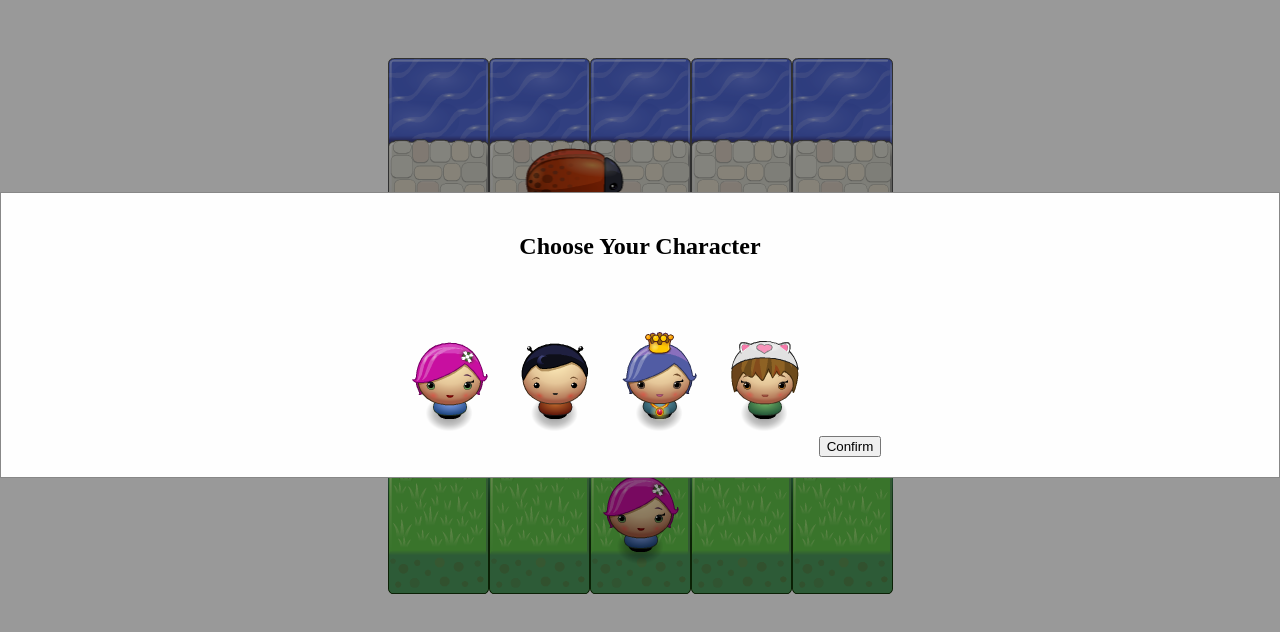
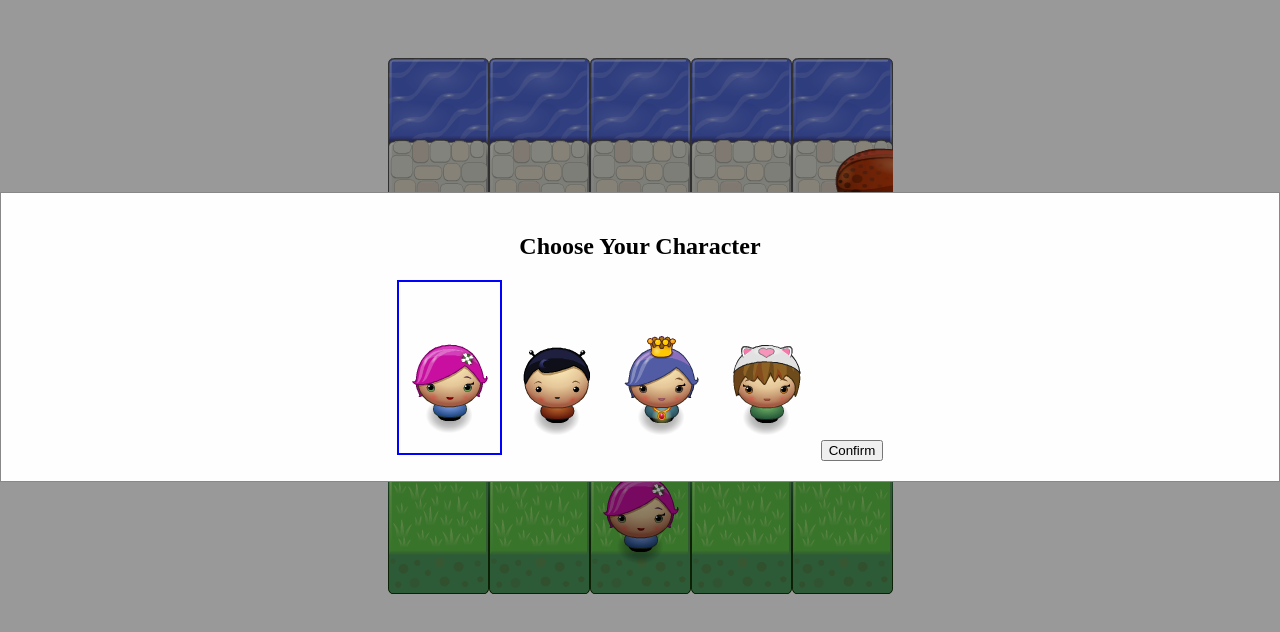
Before and after one commit to Arcticpilots/Arcade-Game, a plain HTML site: page index.html in a window 1280 px wide. Both pictures are taken after a click on the picture 449 px from the left and 365 px from the top of the page. Drawn offline with nearby package versions, Linux system fonts and the light colour scheme.

Commit message:
Fixed Characters

```diff
--- a/index.html
+++ b/index.html
@@ -23,7 +23,7 @@
       </div>
     </div>
     <script src="js/resources.js"></script>
+    <script src="js/app.js"></script>
     <script src="js/engine.js"></script>
-    <script src="js/app.js"></script>
 </body>
 </html>
--- a/js/app.js
+++ b/js/app.js
@@ -1,6 +1,6 @@
-"use strict";
 
 // Enemies our player must avoid
+
 var Enemy = function(x,y,speed) {
     // Variables applied to each of our instances go here,
     // we've provided one for you to get started
@@ -23,7 +23,7 @@ Enemy.prototype.update = function(dt) {
      // When arriving to the end of the canvas loop the enemies again
     if(this.x > 520){
       this.x = -10;
-      this.speed = Math.floor(Math.random()*100);
+      this.speed = 50 + Math.floor(Math.random()*200);
     }
     //Check for collision
 
@@ -53,28 +53,34 @@ var Player = function(x,y){
   //Image of player
     this.sprite = 'images/char-pink-girl.png';
 };
+// Place the player object in a variable called player
+const player = new Player(202,405);
+let modal = document.querySelector(".modal");
+let choosenChar = '';
 
 
 
 // Now instantiate your objects.
 // Place all enemy objects in an array called allEnemies
-// Place the player object in a variable called player
+
   let allEnemies = [];
 
-  let enemy1 = new Enemy(0,147,120);
-  let enemy2 = new Enemy(0,230,200);
-  let enemy3 = new Enemy(0,63,150);
+  let enemy1 = new Enemy(0,147,300);
+  let enemy2 = new Enemy(0,230,500);
+  let enemy3 = new Enemy(0,63,200);
 
   allEnemies.push(enemy1,enemy2,enemy3);
-
-
-  const player = new Player(202,405);
 
 // This class requires an update(), render() and
 // a handleInput() method.
 Player.prototype.update = function(){
-
-};
+  if (this.y < 0) {
+      setTimeout(function(){
+      player.x = 202;
+      player.y = 405;
+    },500);
+  }
+}
 
 Player.prototype.render = function(){
     ctx.drawImage(Resources.get(this.sprite), this.x, this.y);
@@ -86,25 +92,32 @@ Player.prototype.handleInput = function(keyPressed){
     }
 
     if (keyPressed == 'right' && this.x < 405) {
-        this.x += 101;
+        this.x += 102;
     }
 
     if (keyPressed == 'up' && this.y > 0) {
         this.y -= 83;
-        if (this.y < 0) {
-          setTimeout(function(){
-            player.x = 202;
-            player.y = 405;
-          },500);
         }
-    }
 
     if (keyPressed == 'down' && this.y < 405) {
         this.y += 83;
     }
-};
+}
+
 // This listens for key presses and sends the keys to your
 // Player.handleInput() method. You don't need to modify this.
+
+$('.character').on('click', function(e){
+  $(this).css("border","2px solid blue");
+  choosenChar = $(this).attr('src');
+  });
+
+  $('.confirm').on("click", function(){
+  modal.style.display = "none";
+  player.sprite = choosenChar ;
+  player.render();
+});
+
 document.addEventListener('keyup', function(e) {
     var allowedKeys = {
         37: 'left',
--- a/js/engine.js
+++ b/js/engine.js
@@ -175,7 +175,8 @@ var Engine = (function(global) {
         'images/enemy-bug.png',
         'images/char-boy.png',
         'images/char-pink-girl.png',
-        'images/char-cat-girl.png'
+        'images/char-cat-girl.png',
+        'images/char-princess-girl.png'
     ]);
     Resources.onReady(init);
 
```
